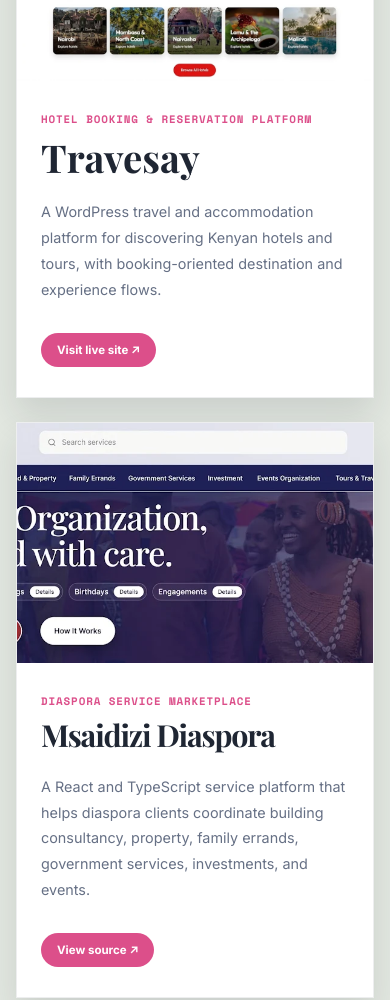
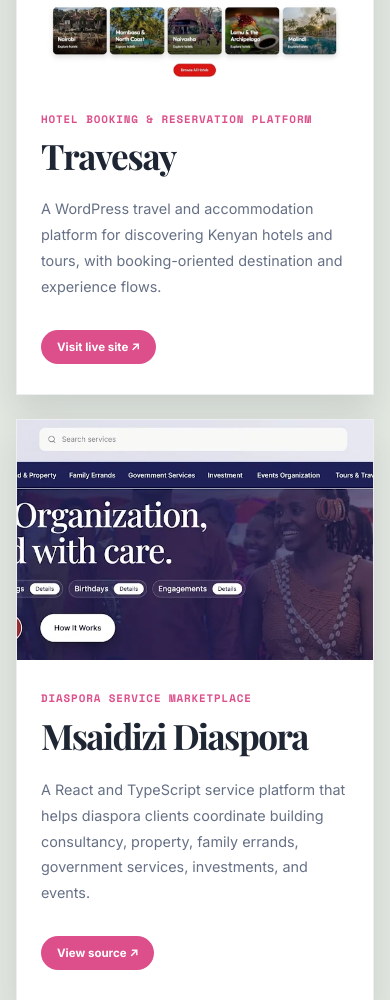
Before and after one commit to eriqck/Personal-Portfolio, a plain HTML site: page index.html in a window 390 px wide. Shown: the part 1380-2380 px from the top of the page. Drawn offline with nearby package versions, Linux system fonts and the light colour scheme.

Commit message:
Resize portfolio project titles
Co-authored-by: Copilot <223556219+Copilot@users.noreply.github.com>

```diff
--- a/mediaqueries.css
+++ b/mediaqueries.css
@@ -193,6 +193,13 @@
     padding: 30px 24px;
   }
 
+  .gallery-card__title--medium,
+  .gallery-card__title--wide,
+  .gallery-card__title--compact {
+    font-size: clamp(1.75rem, 9vw, 2.6rem) !important;
+    white-space: normal;
+  }
+
   .gallery-card__media {
     min-height: 240px;
   }
--- a/script.js
+++ b/script.js
@@ -52,7 +52,7 @@ function createProjectCard(project) {
     </div>
     <div class="gallery-card__content">
       <p class="gallery-card__type">${project.type}</p>
-      <h3 class="gallery-card__title${project.name.length > 9 ? " gallery-card__title--compact" : ""}">${project.name}</h3>
+      <h3 class="gallery-card__title${project.name === "Msaidizi Diaspora" ? " gallery-card__title--wide" : project.name === "Travesay" ? " gallery-card__title--medium" : project.name.length > 9 ? " gallery-card__title--compact" : ""}">${project.name}</h3>
       <p class="gallery-card__summary">${project.summary}</p>
       <div class="gallery-card__links">
         ${hasLiveLink ? `<a class="gallery-card__primary-link" href="${project.link}" target="_blank" rel="noreferrer">Visit live site <span aria-hidden="true">↗</span></a>` : ""}
--- a/style.css
+++ b/style.css
@@ -382,6 +382,19 @@ main {
 .gallery-card__title--compact {
   font-size: clamp(1.9rem, 3.6vw, 3.2rem) !important;
   letter-spacing: -0.04em;
+  white-space: nowrap;
+}
+
+.gallery-card__title--medium {
+  font-size: clamp(2.1rem, 3.8vw, 3.6rem) !important;
+  letter-spacing: -0.035em;
+  white-space: nowrap;
+}
+
+.gallery-card__title--wide {
+  font-size: clamp(1.45rem, 1.85vw, 1.85rem) !important;
+  letter-spacing: -0.045em;
+  line-height: 1 !important;
   white-space: nowrap;
 }
 
```
